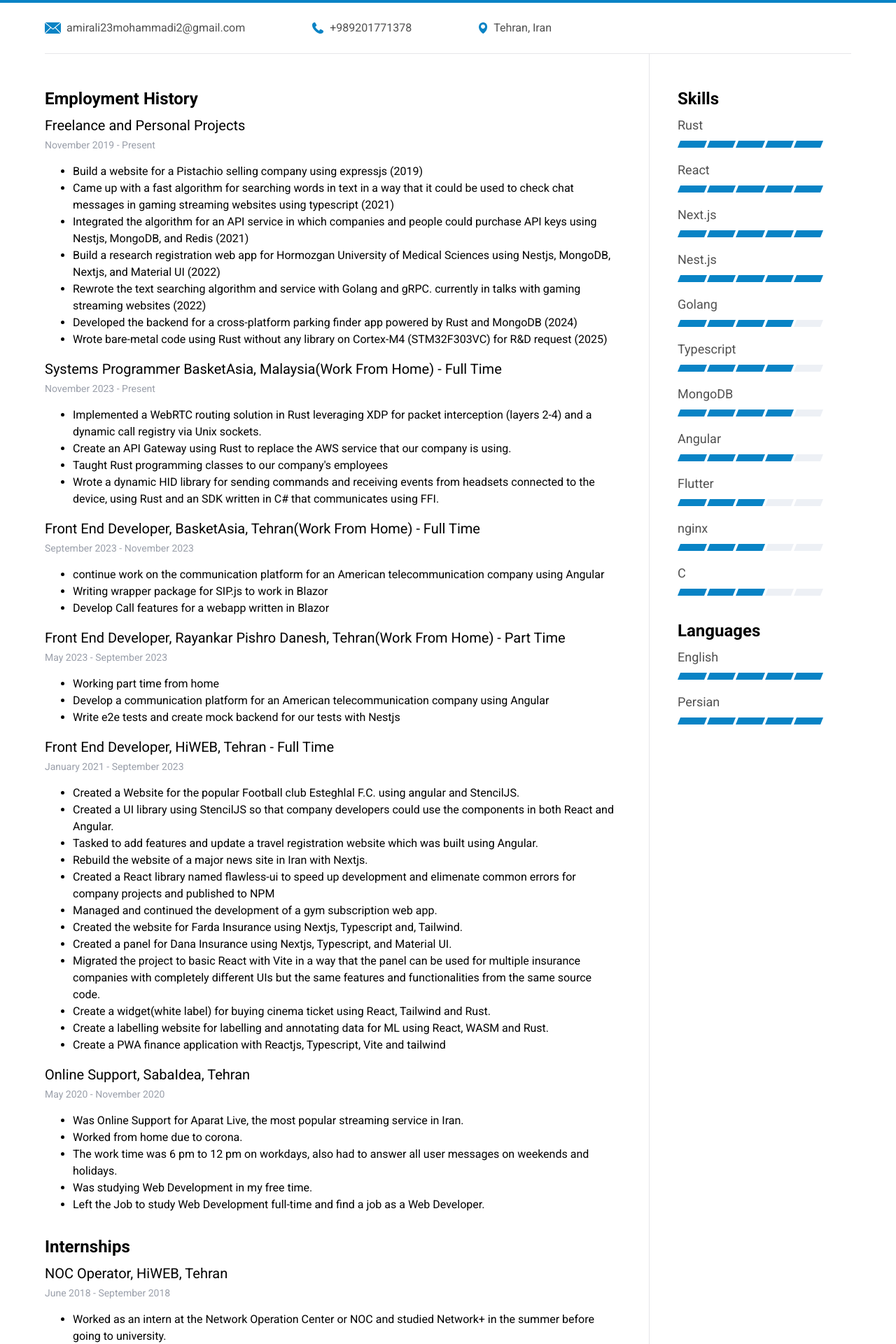
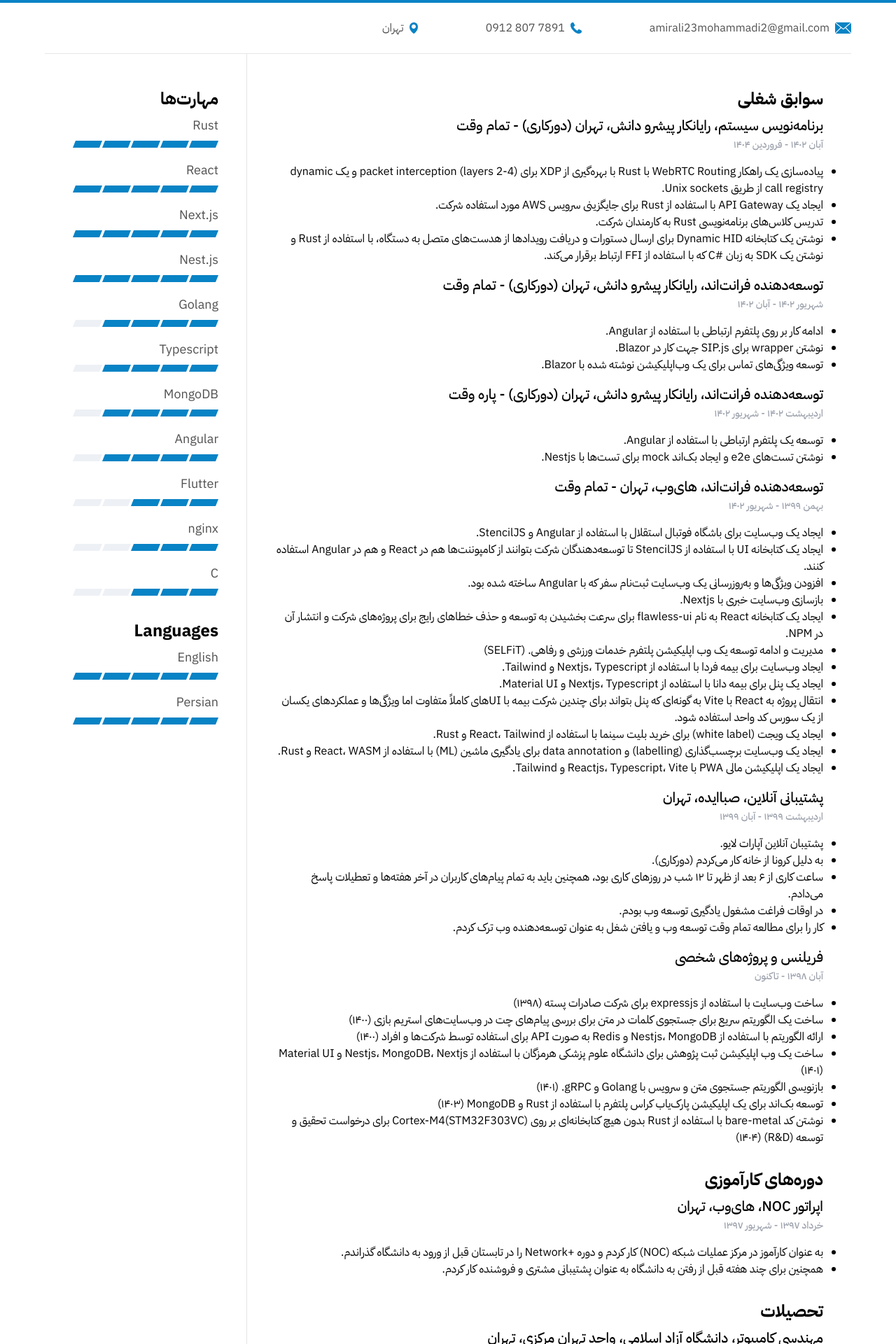
Before and after one commit to Ez-FlawLess/resume, a React (Vite) app: page / in a window 1280 px wide. Shown: the part 260-2180 px from the top of the page at 70% size. Built offline with nearby package versions, Linux system fonts and the light colour scheme.

Commit message:
first push

```diff
--- a/index.html
+++ b/index.html
@@ -1,5 +1,5 @@
 <!DOCTYPE html>
-<html lang="en">
+<html dir="rtl">
   <head>
     <meta charset="UTF-8" />
     <link rel="icon" type="image/svg+xml" href="/vite.svg" />
@@ -7,7 +7,10 @@
     <link rel="preconnect" href="https://fonts.googleapis.com">
     <link rel="preconnect" href="https://fonts.gstatic.com" crossorigin>
     <link href="https://fonts.googleapis.com/css2?family=Roboto:ital,wght@0,100;0,300;0,400;0,500;0,700;0,900;1,100;1,300;1,400;1,500;1,700;1,900&display=swap" rel="stylesheet">
-    <title>Vite + React + TS</title>
+    <title>رزومه امیرعلی محمدی</title>
+    <link rel="preconnect" href="https://fonts.googleapis.com">
+    <link rel="preconnect" href="https://fonts.gstatic.com" crossorigin>
+    <link href="https://fonts.googleapis.com/css2?family=IBM+Plex+Sans+Arabic:wght@100;200;300;400;500;600;700&family=Vazirmatn:wght@100..900&display=swap" rel="stylesheet">
   </head>
   <body>
     <div id="root"></div>
--- a/src/App.tsx
+++ b/src/App.tsx
@@ -15,7 +15,7 @@
                     className="border-t border-border-color mt-6"
                 />
                 <div className="grid grid-cols-12">
-                    <div className="col-span-9 border-r border-border-color pt-12 pr-10">
+                    <div className="col-span-9 border-l border-border-color pt-12 pr-10">
                         {INFO_LIST.map(info => (
                             <Info
                                 key={info.title}
@@ -25,7 +25,7 @@
                     </div>
                     <div className="col-span-3 pt-12 px-10">
                         <Skills
-                            title="Skills"
+                            title="مهارت‌ها"
                             skills={[
                                 {skill: "Rust", ability: 5 },
                                 {skill: "React", ability: 5 },
--- a/src/components/contact_info/ContactInfo.tsx
+++ b/src/components/contact_info/ContactInfo.tsx
@@ -17,11 +17,11 @@
     },
     {
         icon: PhoneIcon,
-        text: "+989201771378",
+        text: "7891 807 0912",
     },
     {
         icon: LocationIcon,
-        text: "Tehran, Iran"
+        text: "تهران"
     },
 ]
 
--- a/src/components/info/Info.tsx
+++ b/src/components/info/Info.tsx
@@ -9,19 +9,17 @@
             </h2>
             {props.list.map(infoItem => (
                 <div className="mb-4" key={infoItem.title}>
-                    <h3 className="text-black text-xl mb-1">
+                    <h3 className="text-black text-xl font-medium mb-1">
                         {infoItem.title}
                     </h3>
                     {infoItem.from && infoItem.to && (
-                        <h6 className="text-sub-text-color text-sm mb-4">
+                        <h6 className="text-sub-text-color text-sm font-medium mb-4">
                             {infoItem.from} - {infoItem.to}
                         </h6>
                     )}
                     <ul className="list-disc pl-10">
                         {infoItem.works.map((work, index) => (
-                            <li key={index}>
-                                {work}
-                            </li>
+                            <li key={index} dangerouslySetInnerHTML={{__html: work}} />
                         ))}
                     </ul>
                 </div>
--- a/src/components/ui/Header.tsx
+++ b/src/components/ui/Header.tsx
@@ -3,8 +3,8 @@
 const Header: FC = () => {
     return (
         <div className="w-full bg-blue px-16 py-20">
-            <h1 className="text-6xl text-white font-bold italic mb-4">
-                Amir Ali Mohammadi
+            <h1 className="text-6xl text-white font-bold mb-4">
+                امیرعلی محمدی
             </h1>
             <h3 className="text-white text-xl">
                 Systems Programmer (Web, Network, Embedded)
--- a/src/constants/items/info_list.constants.ts
+++ b/src/constants/items/info_list.constants.ts
@@ -2,107 +2,106 @@
 
 export const INFO_LIST: InfoI[] = [
     {
-        title: "Employment History",
+        title: "سوابق شغلی",
         list: [
             {
-                title: "Freelance and Personal Projects",
-                from: "November 2019",
-                to: "Present",
+                title: "برنامه‌نویس سیستم، رایانکار پیشرو دانش، تهران (دورکاری) - تمام وقت",
+                from: "آبان ۱۴۰۲", // November 2023
+                to: "فروردین ۱۴۰۴",     // Present
                 works: [
-                    "Build a website for a Pistachio selling company using expressjs (2019)",
-                    "Came up with a fast algorithm for searching words in text in a way that it could be used to check chat messages in gaming streaming websites using typescript (2021)",
-                    "Integrated the algorithm for an API service in which companies and people could purchase API keys using Nestjs, MongoDB, and Redis (2021)",
-                    "Build a research registration web app for Hormozgan University of Medical Sciences using Nestjs, MongoDB, Nextjs, and Material UI (2022)",
-                    "Rewrote the text searching algorithm and service with Golang and gRPC. currently in talks with gaming streaming websites (2022)",
-                    "Developed the backend for a cross-platform parking finder app powered by Rust and MongoDB (2024)",
-                    "Wrote bare-metal code using Rust without any library on Cortex-M4 (STM32F303VC) for R&D request (2025)",
+                    "پیاده‌سازی یک راهکار WebRTC Routing با Rust با بهره‌گیری از XDP برای packet interception (layers 2-4) و یک dynamic call registry از طریق Unix sockets.",
+                    "ایجاد یک API Gateway با استفاده از Rust برای جایگزینی سرویس AWS مورد استفاده شرکت.",
+                    "تدریس کلاس‌های برنامه‌نویسی Rust به کارمندان شرکت.",
+                    "نوشتن یک کتابخانه Dynamic HID برای ارسال دستورات و دریافت رویدادها از هدست‌های متصل به دستگاه، با استفاده از Rust و نوشتن یک SDK به زبان <bdi>C#</bdi> که با استفاده از FFI ارتباط برقرار می‌کند."
                 ],
             },
             {
-                title: "Systems Programmer BasketAsia, Malaysia(Work From Home) - Full Time",
-                from: "November 2023",
-                to: "Present",
+                title: "توسعه‌دهنده فرانت‌اند، رایانکار پیشرو دانش، تهران (دورکاری) - تمام وقت",
+                from: "شهریور ۱۴۰۲", // September 2023
+                to: "آبان ۱۴۰۲",    // November 2023
                 works: [
-                    "Implemented a WebRTC routing solution in Rust leveraging XDP for packet interception (layers 2-4) and a dynamic call registry via Unix sockets.",
-                    "Create an API Gateway using Rust to replace the AWS service that our company is using.",
-                    "Taught Rust programming classes to our company's employees",
-                    "Wrote a dynamic HID library for sending commands and receiving events from headsets connected to the device, using Rust and an SDK written in C# that communicates using FFI."
+                    "ادامه کار بر روی پلتفرم ارتباطی با استفاده از Angular.",
+                    "نوشتن wrapper برای SIP.js جهت کار در Blazor.",
+                    "توسعه ویژگی‌های تماس برای یک وب‌اپلیکیشن نوشته شده با Blazor."
                 ],
             },
             {
-                title: "Front End Developer, BasketAsia, Tehran(Work From Home) - Full Time",
-                from: "September 2023",
-                to: "November 2023",
+                title: "توسعه‌دهنده فرانت‌اند، رایانکار پیشرو دانش، تهران (دورکاری) - پاره وقت",
+                from: "اردیبهشت ۱۴۰۲", // May 2023
+                to: "شهریور ۱۴۰۲",   // September 2023
                 works: [
-                    "continue work on the communication platform for an American telecommunication company using Angular",
-                    "Writing wrapper package for SIP.js to work in Blazor",
-                    "Develop Call features for a webapp written in Blazor",
+                    "توسعه یک پلتفرم ارتباطی با استفاده از Angular.",
+                    "نوشتن تست‌های e2e و ایجاد بک‌اند mock برای تست‌ها با Nestjs."
                 ],
             },
             {
-                title: "Front End Developer, Rayankar Pishro Danesh, Tehran(Work From Home) - Part Time",
-                from: "May 2023",
-                to: "September 2023",
+                title: "توسعه‌دهنده فرانت‌اند، های‌وب، تهران - تمام وقت",
+                from: "بهمن ۱۳۹۹",   // January 2021
+                to: "شهریور ۱۴۰۲", // September 2023
                 works: [
-                    "Working part time from home",
-                    "Develop a communication platform for an American telecommunication company using Angular",
-                    "Write e2e tests and create mock backend for our tests with Nestjs",
+                    "ایجاد یک وب‌سایت برای باشگاه فوتبال استقلال با استفاده از Angular و StencilJS.",
+                    "ایجاد یک کتابخانه UI با استفاده از StencilJS تا توسعه‌دهندگان شرکت بتوانند از کامپوننت‌ها هم در React و هم در Angular استفاده کنند.",
+                    "افزودن ویژگی‌ها و به‌روزرسانی یک وب‌سایت ثبت‌نام سفر که با Angular ساخته شده بود.",
+                    "بازسازی وب‌سایت خبری با Nextjs.",
+                    "ایجاد یک کتابخانه React به نام flawless-ui برای سرعت بخشیدن به توسعه و حذف خطاهای رایج برای پروژه‌های شرکت و انتشار آن در NPM.",
+                    "مدیریت و ادامه توسعه یک وب اپلیکیشن پلتفرم خدمات ورزشی و رفاهی. (SELFiT)",
+                    "ایجاد وب‌سایت برای بیمه فردا با استفاده از Nextjs، Typescript و Tailwind.",
+                    "ایجاد یک پنل برای بیمه دانا با استفاده از Nextjs، Typescript و Material UI.",
+                    "انتقال پروژه به React با Vite به گونه‌ای که پنل بتواند برای چندین شرکت بیمه با UIهای کاملاً متفاوت اما ویژگی‌ها و عملکردهای یکسان از یک سورس کد واحد استفاده شود.",
+                    "ایجاد یک ویجت (white label) برای خرید بلیت سینما با استفاده از React، Tailwind و Rust.",
+                    "ایجاد یک وب‌سایت برچسب‌گذاری (labelling) و data annotation برای یادگیری ماشین (ML) با استفاده از React، WASM و Rust.",
+                    "ایجاد یک اپلیکیشن مالی PWA با Reactjs، Typescript، Vite و Tailwind."
                 ],
             },
             {
-                title: "Front End Developer, HiWEB, Tehran - Full Time",
-                from: "January 2021",
-                to: "September 2023",
+                title: "پشتیبانی آنلاین، صباایده، تهران",
+                from: "اردیبهشت ۱۳۹۹", // May 2020
+                to: "آبان ۱۳۹۹",    // November 2020
                 works: [
-                    "Created a Website for the popular Football club Esteghlal F.C. using angular and StencilJS.",
-                    "Created a UI library using StencilJS so that company developers could use the components in both React and Angular.",
-                    "Tasked to add features and update a travel registration website which was built using Angular.",
-                    "Rebuild the website of a major news site in Iran with Nextjs.",
-                    "Created a React library named flawless-ui to speed up development and elimenate common errors for company projects and published to NPM",
-                    "Managed and continued the development of a gym subscription web app.",
-                    "Created the website for Farda Insurance using Nextjs, Typescript and, Tailwind.",
-                    "Created a panel for Dana Insurance using Nextjs, Typescript, and Material UI.",
-                    "Migrated the project to basic React with Vite in a way that the panel can be used for multiple insurance companies with completely different UIs but the same features and functionalities from the same source code.",
-                    "Create a widget(white label) for buying cinema ticket using React, Tailwind and Rust.",
-                    "Create a labelling website for labelling and annotating data for ML using React, WASM and Rust.",
-                    "Create a PWA finance application with Reactjs, Typescript, Vite and tailwind",
+                    "پشتیبان آنلاین آپارات لایو.",
+                    "به دلیل کرونا از خانه کار می‌کردم (دورکاری).",
+                    "ساعت کاری از ۶ بعد از ظهر تا ۱۲ شب در روزهای کاری بود، همچنین باید به تمام پیام‌های کاربران در آخر هفته‌ها و تعطیلات پاسخ می‌دادم.",
+                    "در اوقات فراغت مشغول یادگیری توسعه وب بودم.",
+                    "کار را برای مطالعه تمام وقت توسعه وب و یافتن شغل به عنوان توسعه‌دهنده وب ترک کردم."
                 ],
             },
             {
-                title: "Online Support, SabaIdea, Tehran",
-                from: "May 2020",
-                to: "November 2020",
+            title: "فریلنس و پروژه‌های شخصی",
+            from: "آبان ۱۳۹۸", // November 2019
+            to: "تاکنون",     // Present
+            works: [
+                "ساخت وب‌سایت با استفاده از expressjs برای شرکت صادرات پسته (۱۳۹۸)",
+                "ساخت یک الگوریتم سریع برای جستجوی کلمات در متن برای بررسی پیام‌های چت در وب‌سایت‌های استریم بازی (۱۴۰۰)",
+                "ارائه الگوریتم با استفاده از Nestjs، MongoDB و Redis به صورت API برای استفاده توسط شرکت‌ها و افراد (۱۴۰۰)",
+                "ساخت یک وب اپلیکیشن ثبت پژوهش برای دانشگاه علوم پزشکی هرمزگان با استفاده از Nestjs، MongoDB، Nextjs و Material UI <bdi>(۱۴۰۱)</bdi>",
+                "بازنویسی الگوریتم جستجوی متن و سرویس با Golang و gRPC. <bdi>(۱۴۰۱)</bdi>",
+                "توسعه بک‌اند برای یک اپلیکیشن پارک‌یاب کراس پلتفرم با استفاده از Rust و MongoDB <bdi>(۱۴۰۳)</bdi>",
+                "نوشتن کد bare-metal با استفاده از Rust بدون هیچ کتابخانه‌ای بر روی Cortex-M4(STM32F303VC) برای درخواست تحقیق و توسعه (R&D) (۱۴۰۴)",
+            ],
+        },
+        ],
+    },
+    {
+        title: "دوره‌های کارآموزی",
+        list: [
+            {
+                title: "اپراتور NOC، های‌وب، تهران",
+                from: "خرداد ۱۳۹۷",  // June 2018
+                to: "شهریور ۱۳۹۷", // September 2018
                 works: [
-                    "Was Online Support for Aparat Live, the most popular streaming service in Iran.",
-                    "Worked from home due to corona.",
-                    "The work time was 6 pm to 12 pm on workdays, also had to answer all user messages on weekends and holidays.",
-                    "Was studying Web Development in my free time.",
-                    "Left the Job to study Web Development full-time and find a job as a Web Developer.",
+                    "به عنوان کارآموز در مرکز عملیات شبکه (NOC) کار کردم و دوره <bdi>Network+</bdi> را در تابستان قبل از ورود به دانشگاه گذراندم.",
+                    "همچنین برای چند هفته قبل از رفتن به دانشگاه به عنوان پشتیبانی مشتری و فروشنده کار کردم."
                 ],
             }
         ],
     },
     {
-        title: "Internships",
+        title: "تحصیلات",
         list: [
             {
-                title: "NOC Operator, HiWEB, Tehran",
-                from: "June 2018",
-                to: "September 2018",
-                works: [
-                    "Worked as an intern at the Network Operation Center or NOC and studied Network+ in the summer before going to university.",
-                    "Also Worked as Customer support and Salesman for a couple of weeks before leaving for university",
-                ],
-            }
-        ],
-    },
-    {
-        title: "Education",
-        list: [
-            {
-                title: "Computer Science, Islamic Azad University, Central Tehran Branch, Tehran",
-                from: "September 2018",
-                to: "Present",
+                title: "مهندسی کامپیوتر، دانشگاه آزاد اسلامی، واحد تهران مرکزی، تهران",
+                from: "شهریور ۱۳۹۷", // September 2018
+                to: "تاکنون",     // Present
                 works: [],
             }
         ],
--- a/src/index.css
+++ b/src/index.css
@@ -4,6 +4,7 @@
 
 @layer base {
   html {
-    font-family: 'Roboto', sans-serif;
+    font-family: "IBM Plex Sans Arabic", sans-serif;
+    text-align: right;
   }
 }
```
Also changed, not shown: aya.svg (added).
